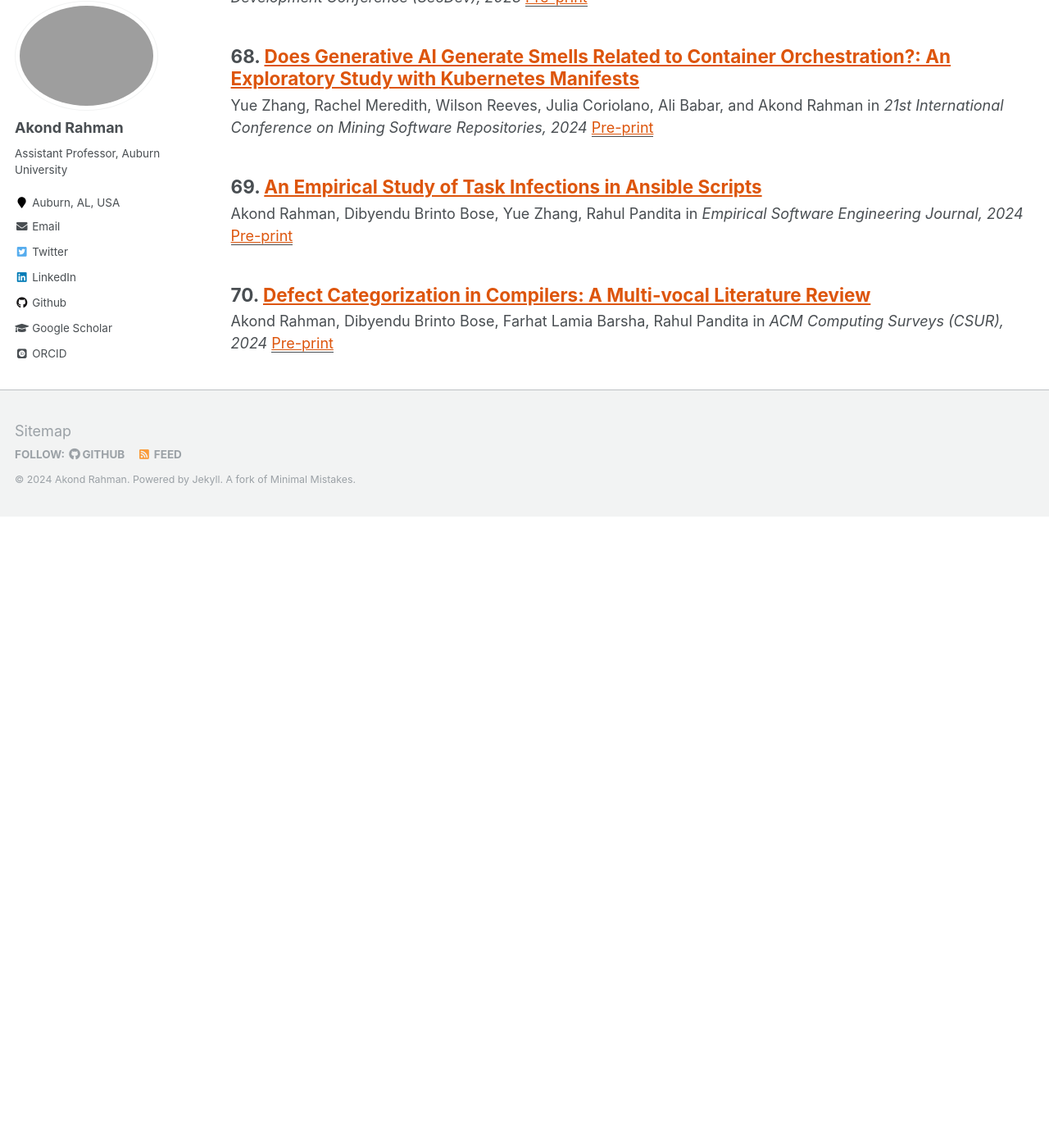
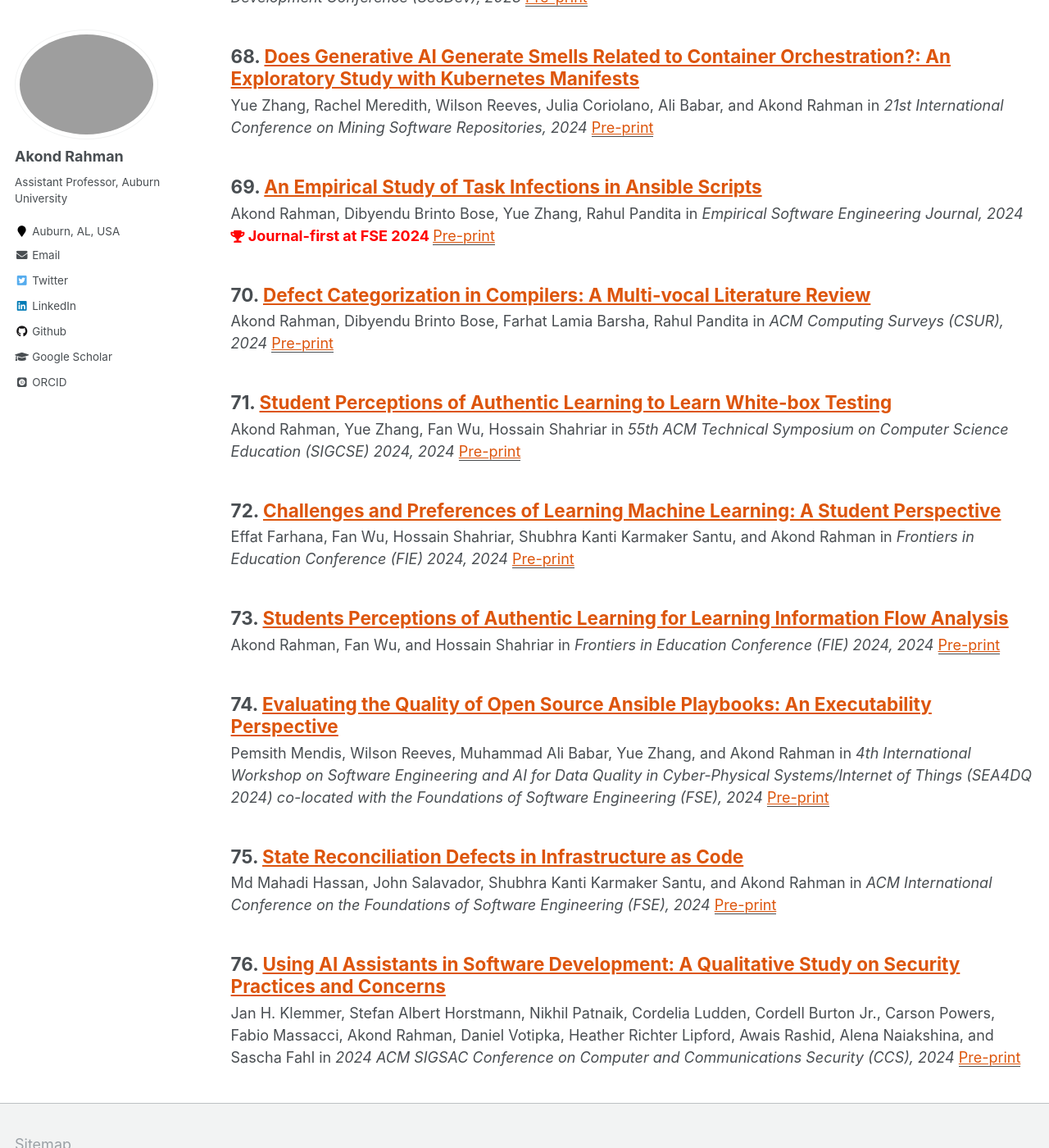
Before and after one commit to akondrahman/akondrahman.github.io, a Jekyll site: the page built from _pages/collection-archive.html, in a window 1280 px wide and 1400 px high, scrolled down 9707 px. Shown: the whole window at 82% size. Built offline with Jekyll 4.4.1, drawn with Linux system fonts in a browser that asks for light colours; some web fonts are replaced; before the commit the page ends 10337 px from its top, so only the background shows below that; some of the changed text lies outside the part shown.

Commit message:
pub updates

```diff
--- /dev/null
+++ b/_publications/ccs2024.md
@@ -0,0 +1,14 @@
+---
+title: "Using AI Assistants in Software Development: A Qualitative Study on Security Practices and Concerns"
+collection: publications
+permalink: /publication/ccs2024
+date: 2024-10-01
+venue: '2024 ACM SIGSAC Conference on Computer and Communications Security (CCS)'
+paperurl: 'files/papers/ccs24.pdf'
+authors: Jan H. Klemmer, Stefan Albert Horstmann, Nikhil Patnaik, Cordelia Ludden, Cordell Burton Jr., Carson Powers, Fabio Massacci, Akond Rahman, Daniel Votipka, Heather Richter Lipford, Awais Rashid, Alena Naiakshina, and Sascha Fahl
+year: 2024
+index: 76
+---
+Following the recent release of AI assistants, such as OpenAI's ChatGPT and GitHub Copilot, the software industry quickly utilized these tools for software development tasks, e.g., generating code or consulting AI for advice. While recent research has demonstrated that AI-generated code can contain security issues, how software professionals balance AI assistant usage and security remains unclear. This paper investigates how software professionals use AI assistants in secure software development, what security implications and considerations arise, and what impact they foresee on security in software development. We conducted 27 semi-structured interviews with software professionals, including software engineers, team leads, and security testers.
+We also reviewed 190 relevant Reddit posts and comments to gain insights into the current discourse surrounding AI assistants for software development. Our analysis of the interviews and Reddit posts finds that, despite many security and quality concerns, participants widely use AI assistants for security-critical tasks, e.g., code generation, threat modeling, and vulnerability detection.
+Participants' overall mistrust leads to checking AI suggestions in similar ways to human code. However, they expect improvements and, therefore, a heavier use of AI for security tasks in the future. We conclude with recommendations for software professionals to critically check AI suggestions, for AI creators to improve suggestion security and capabilities for ethical security tasks, and for academic researchers to consider general-purpose AI in software development.
--- a/_publications/emse2023-julia.md
+++ b/_publications/emse2023-julia.md
@@ -6,6 +6,7 @@ date: 2023-03-30
 venue: 'Journal of Empirical Software Engineering (EMSE)'
 paperurl: '/files/papers/emse2023-julia.pdf'
 authors: Akond Rahman, Dibyendu Brinto Bose, Raunak Shakya, and Rahul Pandita
+award: Journal-first at FSE 2024
 year: 2023
 index: 65
 ---
--- a/_publications/emse2024-tidal.md
+++ b/_publications/emse2024-tidal.md
@@ -6,6 +6,7 @@ date: 2024-01-20
 venue: 'Empirical Software Engineering Journal'
 paperurl: '/files/papers/emse2024-tidal.pdf'
 authors: Akond Rahman, Dibyendu Brinto Bose, Yue Zhang, Rahul Pandita
+award: Journal-first at FSE 2024
 year: 2024
 index: 69
 ---
--- /dev/null
+++ b/_publications/fie24-ifa.md
@@ -0,0 +1,14 @@
+---
+title: "Students Perceptions of Authentic Learning for Learning Information Flow Analysis"
+collection: publications
+permalink: /publication/fie24-ifa
+date: 2024-07-02
+venue: 'Frontiers in Education Conference (FIE) 2024'
+paperurl: 'files/papers/IFA-FIE2024.pdf'
+authors: Akond Rahman, Fan Wu, and Hossain Shahriar
+year: 2024
+index: 73
+---
+This research-to-practice paper reports students' perceptions on using a teaching framework called authentic learning to learn about information flow analysis. Using information flow analysis, practitioners find the flow of data across one or multiple programs. Information flow analysis is helpful for multiple software engineering activities, such as detecting software bugs and developing software fuzzing techniques. Despite being helpful in practice, learning about information flow analysis remains an impediment for students, which in turn prevents them from reaping the benefits of using information flow analysis. Therefore, an application of a teaching framework can aid students in learning about information flow analysis. To that end, we systematically investigate if authentic learning---a teaching framework that emphasizes on providing hands on experience for a practically relevant topic---is helpful for students to learn about information flow analysis. Upon conducting the exercise, students are asked to participate in a survey where they report perceptions about the conducted exercise. We analyze data from 170 students who were introduced to information flow analysis through an authentic learning-based exercise.
+
+From our analysis, we observe: (i) majority of the students to have little to no knowledge about information flow analysis prior to conducting the authentic learning-based exercise; (ii) 74.1% of the 170 students find the authentic learning-based exercise helpful to learn about information flow analysis; and (iii) student perceptions to vary for the three components of the authentic learning-based exercise. We conclude our paper by describing the implications of our findings for instructors and researchers. For example, instructors should consider the education level of students while designing activities for individual authentic learning components to educate students on information flow analysis. Furthermore, researchers can devise strategies on how instructors can allocate their efforts for each authentic learning component through empirical studies. These studies may investigate the correlation between reported helpfulness and socio-technical factors, such as education level of students.
--- /dev/null
+++ b/_publications/fie24-ml.md
@@ -0,0 +1,14 @@
+---
+title: "Challenges and Preferences of Learning Machine Learning: A Student Perspective"
+collection: publications
+permalink: /publication/fie24-ml
+date: 2024-07-01
+venue: 'Frontiers in Education Conference (FIE) 2024'
+paperurl: 'files/papers/ML-FIE2024.pdf'
+authors: Effat Farhana, Fan Wu, Hossain Shahriar, Shubhra Kanti Karmaker Santu, and Akond Rahman
+year: 2024
+index: 72
+---
+This research paper systematically identifies the perceptions of learning machine learning (ML) topics. To keep up with the ever-increasing need for professionals with ML expertise, for-profit and non-profit organizations conduct a wide range of ML-related courses at undergraduate and graduate levels. Despite the availability of ML-related education materials, there is lack of understanding how students perceive ML-related topics and the dissemination of ML-related topics. A systematic categorization of students' perceptions of these courses can aid educators in understanding the challenges that students face, and use that understanding for better dissemination of ML-related topics in courses. `The goal of this paper is to help educators teach machine learning (ML) topics by providing an experience report of students' perceptions related to learning ML.` We accomplish our research goal by conducting an empirical study where we deploy a survey with 83 students across five academic institutions. These students are recruited from a mixture of undergraduate and graduate courses. We apply a qualitative analysis technique called open coding to identify challenges that students encounter while studying ML-related topics. Using the same qualitative analysis technique we identify quality aspects do students prioritize ML-related topics.
+
+From our survey, we identify 11 challenges that students face when learning about ML topics, amongst which data quality is the most frequent, followed by hardware-related challenges. We observe the majority of the students prefer hands-on projects over theoretical lectures. Furthermore, we find the surveyed students to consider ethics, security, privacy, correctness, and performance as essential considerations while developing ML-based systems. Based on our findings, we recommend educators who teach ML-related courses to (i) incorporate hands-on projects to teach ML-related topics, (ii) dedicate course materials related to data quality, (iii) use lightweight virtualization tools to showcase computationally intensive topics, such as deep neural networks, and (iv) empirical evaluation of how large language models can be used in ML-related education.
--- /dev/null
+++ b/_publications/fse2024.md
@@ -0,0 +1,14 @@
+---
+title: "State Reconciliation Defects in Infrastructure as Code"
+collection: publications
+permalink: /publication/fse2024
+date: 2024-07-25
+venue: 'ACM International Conference on the Foundations of Software Engineering (FSE)'
+paperurl: 'files/papers/fse2024-iac.pdf'
+authors: Md Mahadi Hassan, John Salavador, Shubhra Kanti Karmaker Santu, and Akond Rahman
+year: 2024
+index: 75
+---
+In infrastructure as code (IaC), state reconciliation is the process of querying and comparing the infrastructure state prior to changing the infrastructure. As state reconciliation is pivotal to manage IaC-based computing infrastructure at scale, defects related to state reconciliation can create large-scale consequences. A categorization of state reconciliation defects, i.e., defects related to state reconciliation, can aid in understanding the nature of state reconciliation defects. We conduct an empirical study with 5,110 state reconciliation defects where we apply qualitative analysis to categorize state reconciliation defects. From the identified defect categories, we derive heuristics to design prompts for a large language model (LLM), which in turn are used for validation of state reconciliation.
+
+From our empirical study, we identify 8 categories of state reconciliation defects, amongst which 3 have not been reported for previously-studied software systems. The most frequently occurring defect category is inventory, i.e., the category of defects that occur when managing infrastructure inventory. Using an LLM with heuristics-based paragraph style prompts, we identify 9 previously unknown state reconciliation defects of which 7 have been accepted as valid defects, and 4 have already been fixed. Based on our findings, we conclude the paper by providing a set of recommendations for researchers and practitioners.
--- /dev/null
+++ b/_publications/se4dq24.md
@@ -0,0 +1,12 @@
+---
+title: "Evaluating the Quality of Open Source Ansible Playbooks: An Executability Perspective"
+collection: publications
+permalink: /publication/se4dq24
+date: 2024-07-15
+venue: '4th International Workshop on Software Engineering and AI for Data Quality in Cyber-Physical Systems/Internet of Things (SEA4DQ 2024) co-located with the Foundations of Software Engineering (FSE)'
+paperurl: 'files/papers/se4dq24.pdf'
+authors: Pemsith Mendis, Wilson Reeves, Muhammad Ali Babar, Yue Zhang, and Akond Rahman
+year: 2024
+index: 74
+---
+Infrastructure as code (IaC) is the practice of automatically managing computing platforms, such as Internet of Things (IoT) platforms. IaC has gained popularity in recent years, yielding a plethora of software artifacts, such as Ansible playbooks that are available on social coding platforms. Despite the availability of open source software (OSS) Ansible playbooks, there is a lack of empirical research on the quality of these playbooks, which can hinder the progress of IaC-related research. To that end, we conduct an empirical study with 2,952 OSS Ansible playbooks where we evaluate the quality of OSS playbooks from the perspective of executability, i.e., if publicly available OSS Ansible playbooks can be executed without failures. From our empirical study, we observe 71.5% of the mined 2,952 Ansible playbooks cannot be executed as is because of four categories of failures.
--- /dev/null
+++ b/_publications/sigcse24.md
@@ -0,0 +1,12 @@
+---
+title: "Student Perceptions of Authentic Learning to Learn White-box Testing"
+collection: publications
+permalink: /publication/sigcse24
+date: 2024-03-01
+venue: '55th ACM Technical Symposium on Computer Science Education (SIGCSE) 2024'
+paperurl: 'files/papers/sigcse2024.pdf'
+authors: Akond Rahman, Yue Zhang, Fan Wu, Hossain Shahriar
+year: 2024
+index: 71
+---
+The pivotal role of white-box testing with respect to software quality assurance, necessitates dissemination of education materials related to white-box testing in the course curriculum. In this poster, we describe our experiences in conducting an authentic learning-based exercise related to white-box testing. From a conducted survey with 124 students, we observe the authentic learning-based exercise to be helpful for students to learn about white-box testing.
```
Also changed, not shown: 6 other files.
